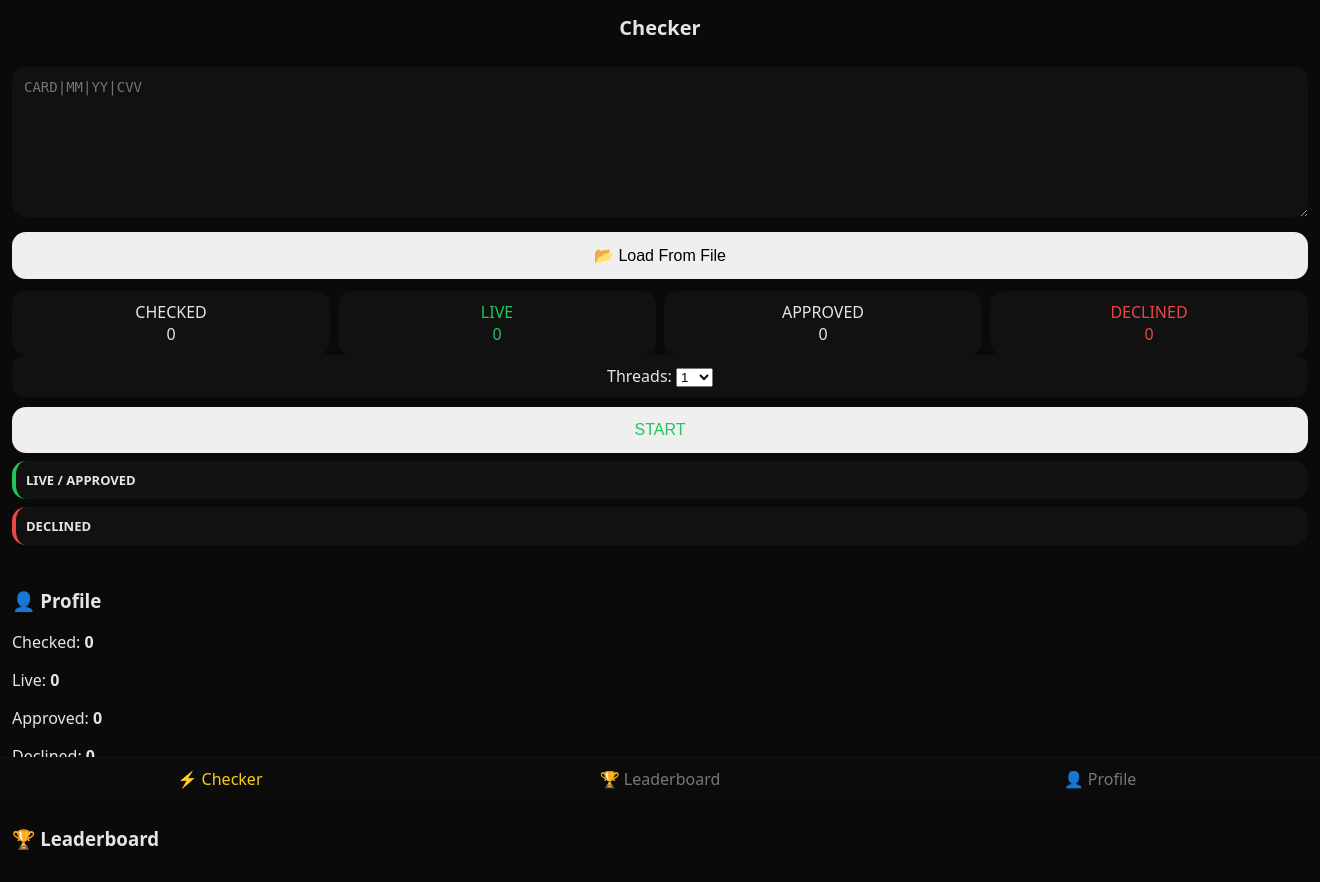
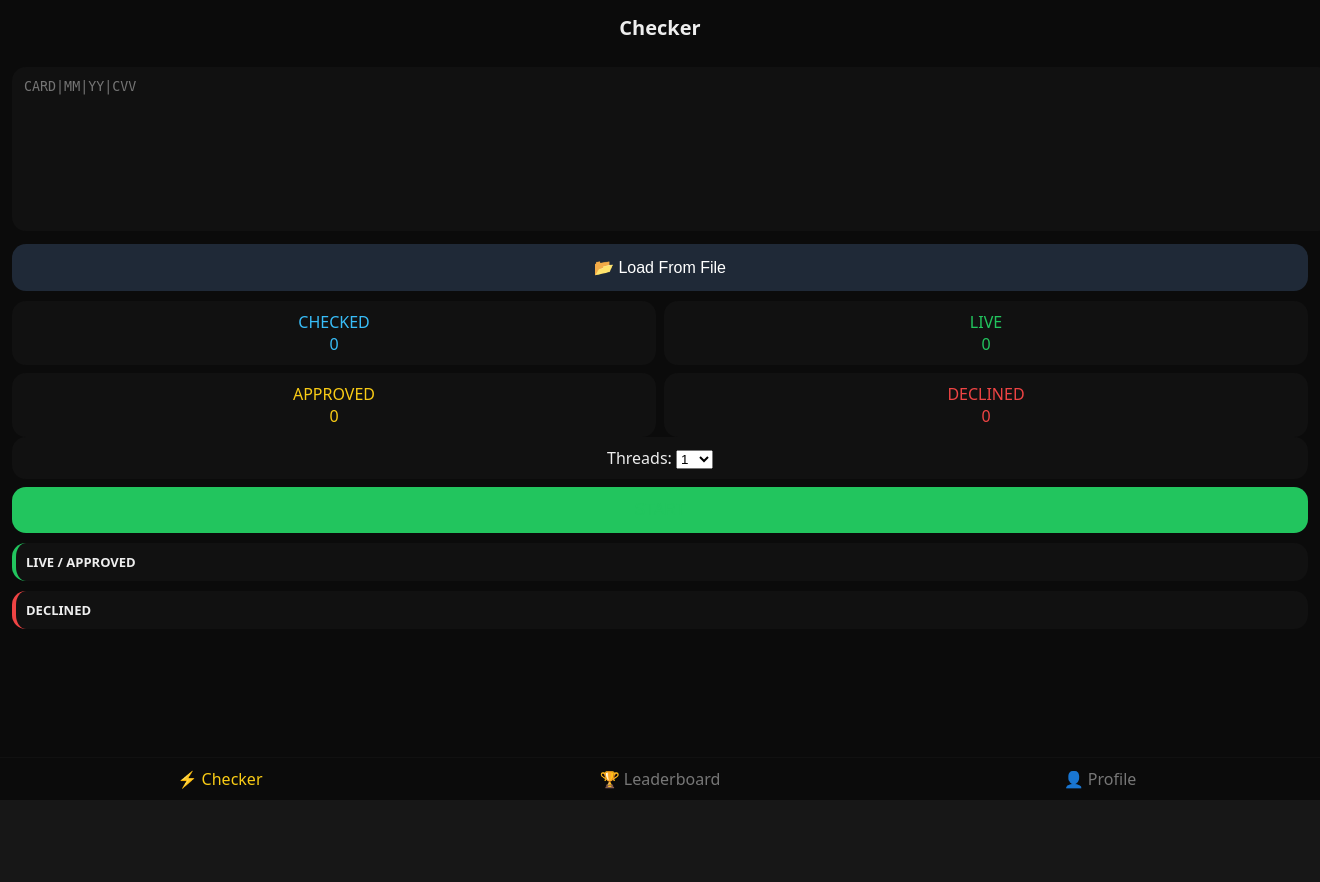
Before and after one commit to YASIRDARJ/app, a Flask app: page / in a window 1320 px wide; the page is wider, and only the part inside the window is pictured. After the commit the page ends 789 px from the top of that part, so only its background shows below. Run offline with Flask 3, Linux system fonts and the light colour scheme.

Commit message:
Refactor CSS styles for consistency and clarity

```diff
--- a/static/style.css
+++ b/static/style.css
@@ -1,104 +1,52 @@
-*{box-sizing:border-box}
-body{
-  margin:0;
-  background:#0a0a0a;
-  color:#e5e5e5;
-  font-family:system-ui;
+body{margin:0;background:#0b0b0b;color:#eee;font-family:system-ui}
+.header{text-align:center;padding:14px;font-size:20px;font-weight:600}
+.container{padding:12px}
+.hidden{display:none}
+
+textarea{
+  width:100%;height:140px;
+  background:#111;color:#fff;
+  border:none;border-radius:14px;
+  padding:12px
 }
 
-.header{
-  text-align:center;
-  padding:14px;
-  font-size:20px;
-  font-weight:600;
+.btn{
+  width:100%;padding:14px;margin-top:8px;
+  border:none;border-radius:14px;
+  font-size:16px
 }
+.green{background:#22c55e;color:#000}
+.red{background:#ef4444;color:#fff}
+.gray{background:#1f2937;color:#fff}
 
-.container{padding:12px}
-
-textarea{
-  width:100%;
-  height:150px;
-  background:#111;
-  color:#fff;
-  border:none;
-  border-radius:14px;
-  padding:12px;
-  font-size:14px;
+.stats{display:grid;grid-template-columns:1fr 1fr;gap:8px;margin-top:10px}
+.box{
+  background:#111;border-radius:14px;
+  padding:10px;text-align:center
 }
-
-button{
-  width:100%;
-  border:none;
-  border-radius:14px;
-  padding:14px;
-  font-size:16px;
-  margin-top:10px;
-}
-
-.start{background:#22c55e;color:#000}
-.stop{background:#ef4444;color:#fff;display:none}
-.copy{background:#1f2937;color:#fff}
-
-.stats{
-  display:flex;
-  gap:8px;
-  margin-top:12px;
-}
-
-.box{
-  flex:1;
-  background:#111;
-  border-radius:14px;
-  padding:10px;
-  text-align:center;
-}
-
+.blue{color:#38bdf8}
+.gold{color:#facc15}
 .green{color:#22c55e}
 .red{color:#ef4444}
 
 .result{
-  background:#111;
-  border-radius:14px;
-  padding:10px;
-  margin-top:8px;
-  font-size:13px;
+  background:#111;border-radius:14px;
+  padding:10px;margin-top:10px;font-size:13px
 }
-
 .approved{border-left:4px solid #22c55e}
 .declined{border-left:4px solid #ef4444}
 
 .tabs{
-  position:fixed;
-  bottom:0;
-  left:0;
-  right:0;
-  background:#0b0b0b;
-  display:flex;
-  border-top:1px solid #111;
+  position:fixed;bottom:0;left:0;right:0;
+  background:#0b0b0b;display:flex;border-top:1px solid #111
 }
-
-.tab{
-  flex:1;
-  text-align:center;
-  padding:10px;
-  color:#777;
-}
-
+.tab{flex:1;text-align:center;padding:10px;color:#777}
 .tab.active{color:#facc15}
 
-.popup{
-  position:fixed;
-  inset:0;
-  background:rgba(0,0,0,.75);
-  display:none;
-  align-items:center;
-  justify-content:center;
+#toast{
+  position:fixed;bottom:80px;left:50%;
+  transform:translateX(-50%);
+  background:#111;color:#22c55e;
+  padding:10px 16px;border-radius:14px;
+  display:none
 }
-
-.popup div{
-  background:#111;
-  border:2px solid #22c55e;
-  border-radius:16px;
-  padding:20px;
-  text-align:center;
-}
```
